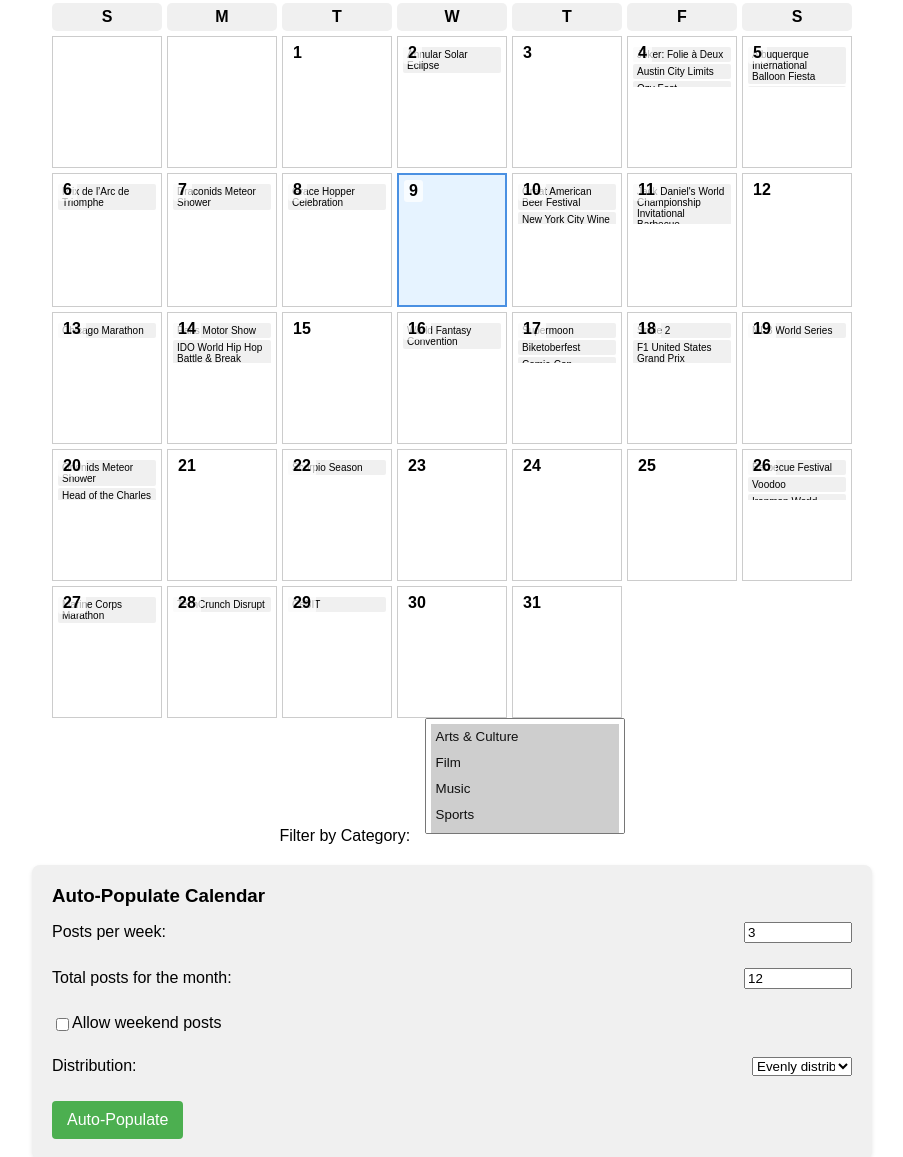
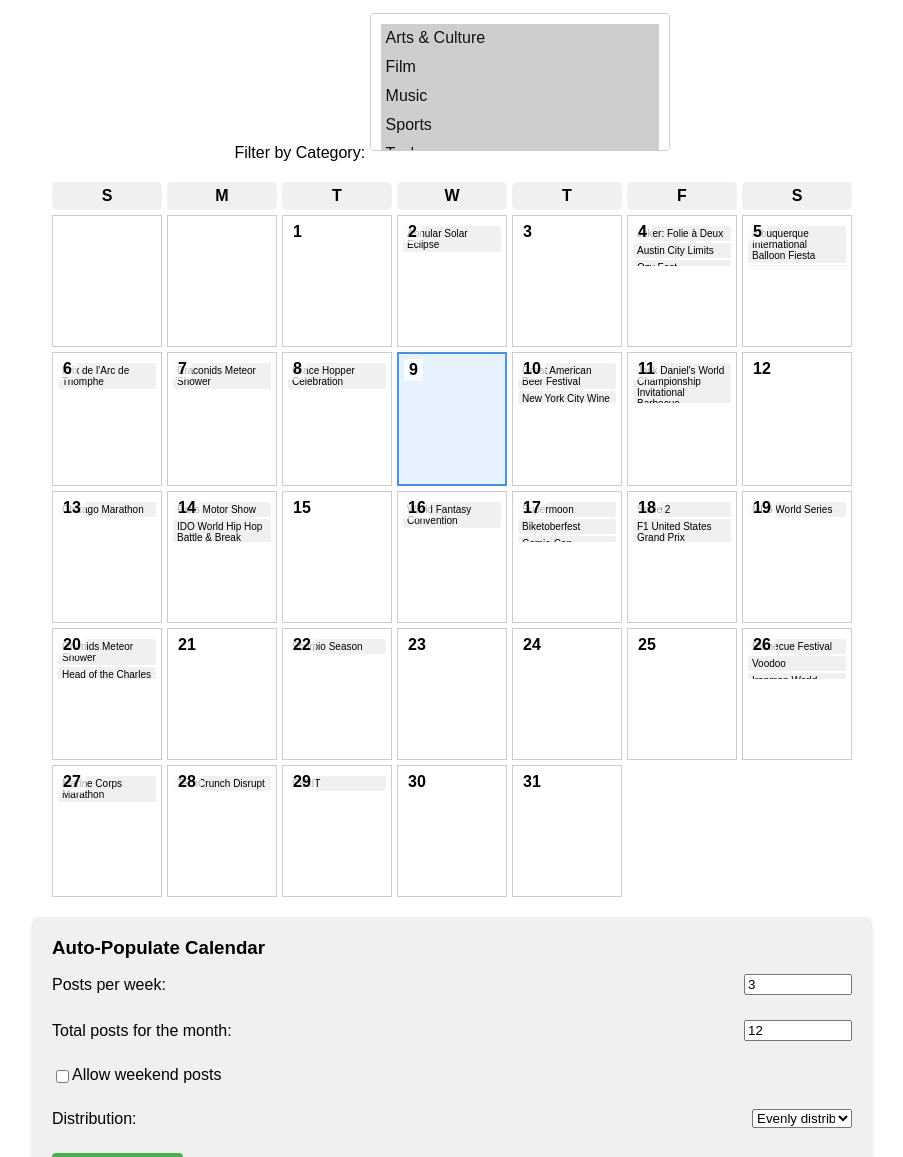
Before and after one commit to welovejeff/Culture-Calendar, a plain HTML site: page index.html in a window 1280 px wide. Shown: the part 185-1342 px from the top of the page, without its empty margins (188-1091 px from the left). Drawn offline with nearby package versions, Linux system fonts and the light colour scheme.

Commit message:
Updated Filter To Work

```diff
--- a/index.html
+++ b/index.html
@@ -16,7 +16,13 @@
             <input type="date" id="date-picker">
             <button id="today-button">Today</button>
         </div>
-        <!-- Add this new div for day labels -->
+        <!-- Move the category filter here, before the day labels -->
+        <div id="category-filter">
+            <label for="category-select">Filter by Category:</label>
+            <select id="category-select" multiple>
+                <!-- Options will be populated dynamically -->
+            </select>
+        </div>
         <div id="day-labels">
             <div>S</div>
             <div>M</div>
@@ -27,13 +33,6 @@
             <div>S</div>
         </div>
         <div id="calendar"></div>
-        <!-- Add this right after the #month-navigation div -->
-        <div id="category-filter">
-            <label for="category-select">Filter by Category:</label>
-            <select id="category-select" multiple>
-                <!-- Options will be populated dynamically -->
-            </select>
-        </div>
     </div>
     <div id="auto-populate-controls">
         <h3>Auto-Populate Calendar</h3>
--- a/script.js
+++ b/script.js
@@ -4,16 +4,17 @@
 let categories = [];
 let selectedCategories = [];
 
-// Load CSV data
+// Modify the loadCSVData function to include more logging
 function loadCSVData() {
     return new Promise((resolve, reject) => {
-        Papa.parse('events.csv', {  // Change the file name here if you renamed it
+        Papa.parse('events.csv', {
             header: true,
             download: true,
             complete: function(results) {
                 events = results.data;
                 // Extract unique categories
                 categories = [...new Set(events.map(event => event.Category))];
+                console.log('Extracted categories:', categories); // Add this line
                 populateCategoryFilter();
                 console.log('CSV data loaded:', events);
                 resolve();
@@ -27,9 +28,10 @@
     });
 }
 
-// Add this function to populate the category filter
+// Modify the populateCategoryFilter function
 function populateCategoryFilter() {
     const categorySelect = document.getElementById('category-select');
+    console.log('Populating category filter'); // Add this line
     categorySelect.innerHTML = '';
     categories.forEach(category => {
         const option = document.createElement('option');
@@ -40,8 +42,11 @@
     });
     selectedCategories = [...categories]; // All categories selected by default
 
+    console.log('Category filter populated with options:', categorySelect.options.length); // Add this line
+
     categorySelect.addEventListener('change', function() {
         selectedCategories = Array.from(this.selectedOptions).map(option => option.value);
+        console.log('Selected categories:', selectedCategories); // Add this line
         renderCalendar();
     });
 }
@@ -566,6 +571,7 @@
     }
 }
 
+// Modify the window.onload function to ensure populateCategoryFilter is called
 window.onload = function() {
     loadFromLocalStorage();
     setupToolbarDragAndDrop();
--- a/styles.css
+++ b/styles.css
@@ -306,14 +306,18 @@
 }
 
 #category-filter {
-    margin-bottom: 20px;
+    margin: 20px 0;
     text-align: center;
 }
 
 #category-select {
-    width: 200px;
-    padding: 5px;
-    margin-left: 10px;
+    width: 80%;
+    max-width: 300px;
+    padding: 10px;
+    margin-top: 10px;
+    border: 1px solid #ccc;
+    border-radius: 4px;
+    font-size: 16px;
 }
 
 #category-select option {
```
